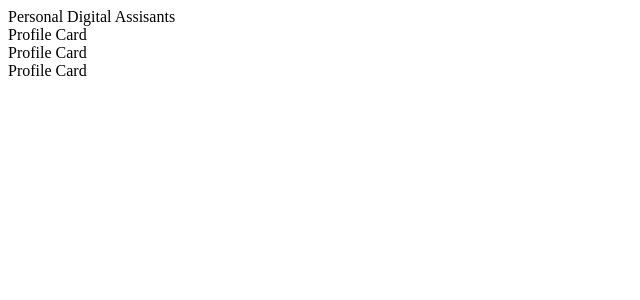
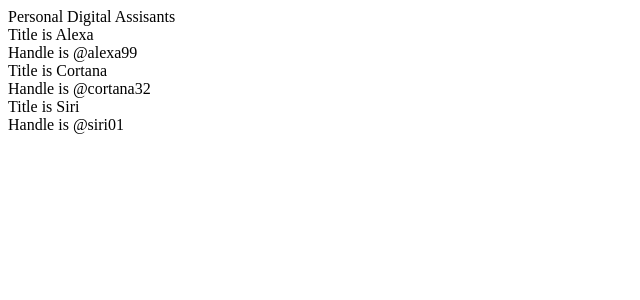
Before and after one commit to Atman-Shah/Modern-React-with-Redux, a React (Create React App) app in the folder pdas/: page / in a window 1280 px wide. Shown: the top 300 px of the page, without its empty margins (0-640 px from the left). Built offline with nearby package versions, Linux system fonts and the light colour scheme.

Commit message:
28th Video - Adding props

```diff
--- a/pdas/src/App.js
+++ b/pdas/src/App.js
@@ -5,9 +5,9 @@
     <div>
       <div>Personal Digital Assisants</div>
 
-      <ProfileCard />
-      <ProfileCard />
-      <ProfileCard />
+      <ProfileCard title="Alexa" handle="@alexa99" />
+      <ProfileCard title="Cortana" handle="@cortana32" />
+      <ProfileCard title="Siri" handle="@siri01" />
     </div>
   );
 }
--- a/pdas/src/ProfileCrad.js
+++ b/pdas/src/ProfileCrad.js
@@ -1,5 +1,10 @@
-function ProfileCard() {
-  return <div>Profile Card</div>;
+function ProfileCard(props) {
+  return (
+    <div>
+      <div>Title is {props.title}</div>
+      <div>Handle is {props.handle}</div>
+    </div>
+  );
 }
 
 export default ProfileCard;
```
